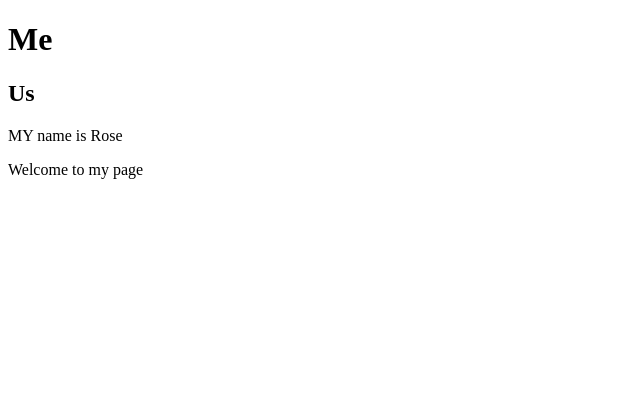
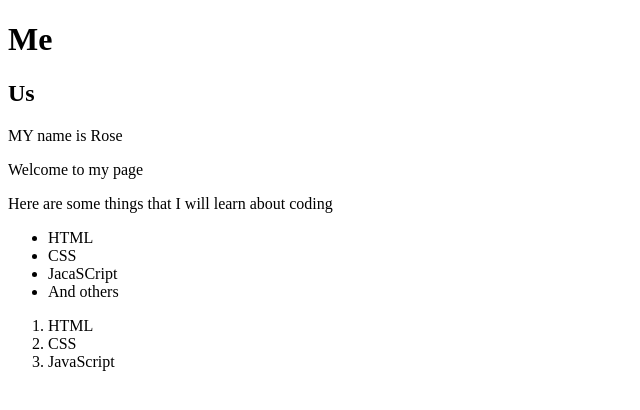
Before and after one commit to KImondorose/myfirstwebpage, a plain HTML site: page my-first-webpage.html in a window 1280 px wide. Shown: the whole page, without its empty margins (0-640 px from the left). Drawn offline with Linux system fonts and the light colour scheme.

Commit message:
Add ordered list

```diff
--- a/my-first-webpage.html
+++ b/my-first-webpage.html
@@ -10,5 +10,17 @@
     <h2>Us</h2>
     <p>MY name is Rose</p>
     <p>Welcome to my page</p>
+    <p>Here are some things that I will learn about coding</p>
+    <ul>
+        <li>HTML</li>
+        <li>CSS</li>
+        <li>JacaSCript</li>
+        <li>And others</li>
+    </ul>
+    <ol>
+        <li>HTML</li>
+        <li>CSS</li>
+        <li>JavaScript</li>
+    </ol>
 </body>
 </html>
```
